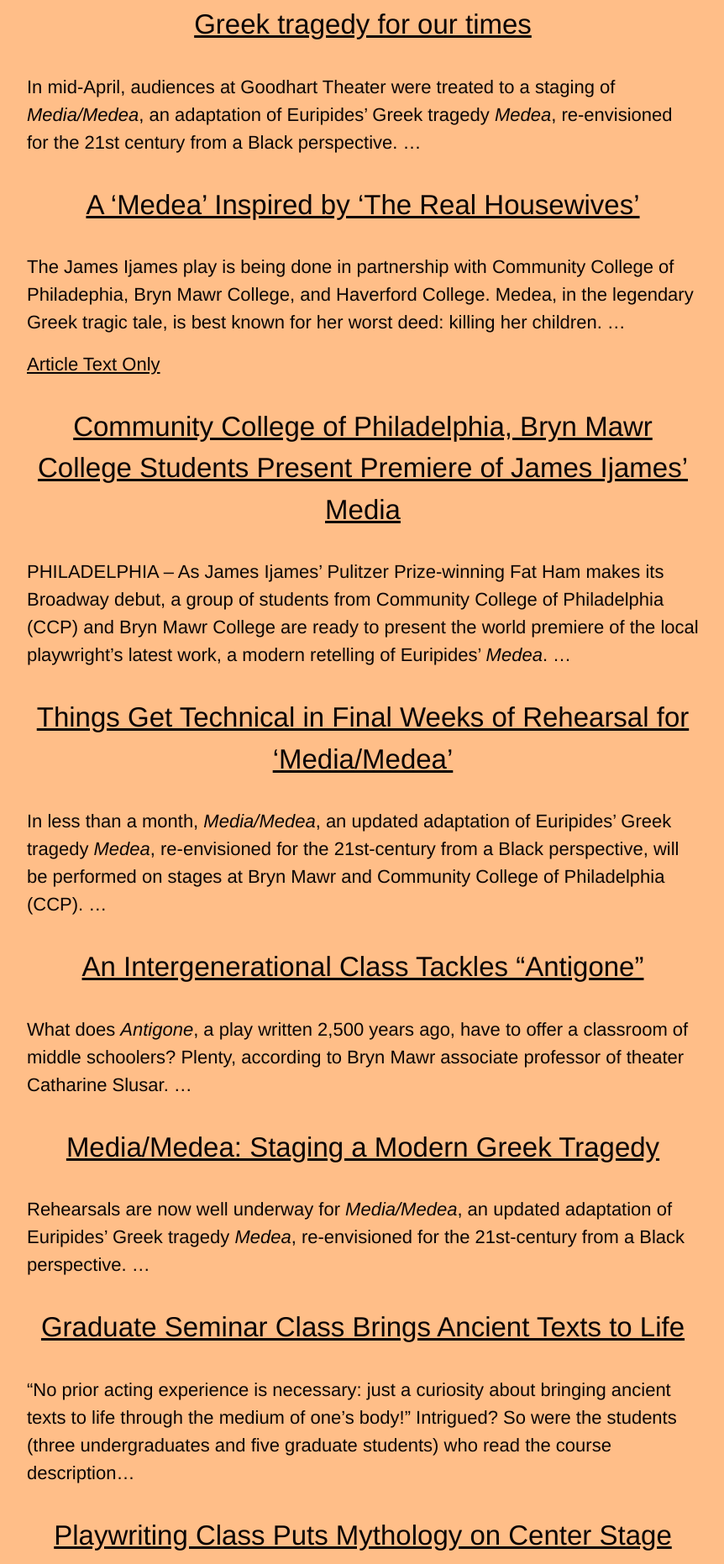
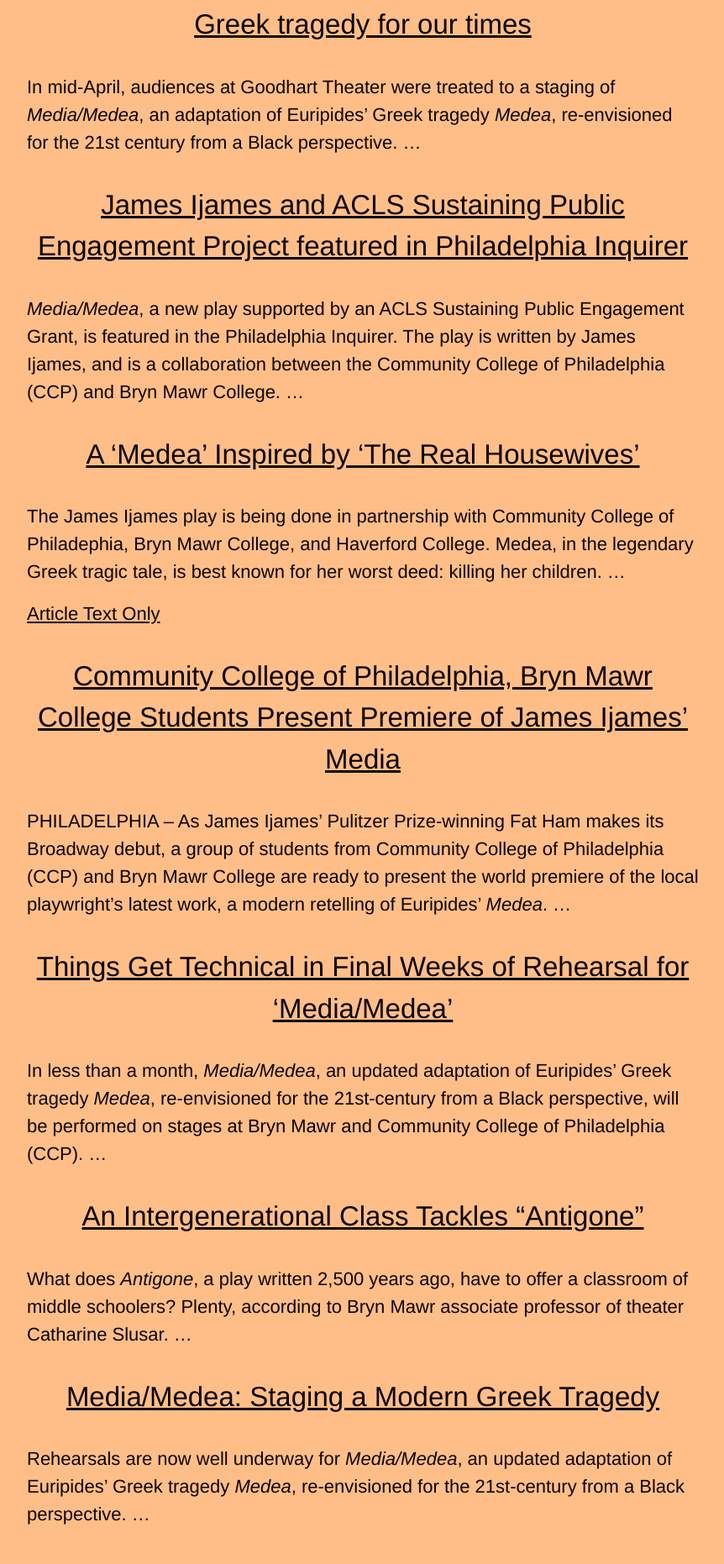
Before and after one commit to digbmc/media-medea, a Jekyll site: the page built from press.md, in a window 1280 px wide. Shown: the part 545-2407 px from the top of the page at 84% size, without its empty margins (208-1070 px from the left). Built offline with Jekyll 4.4.1, drawn with Linux system fonts in a browser that asks for light colours.

Commit message:
Add ACLS Press

```diff
--- a/press.md
+++ b/press.md
@@ -6,6 +6,9 @@
 
 ## ["Medea" Gets a Makeover: How an ambitious, intergenerational collaboration re-envisioned a classic Greek tragedy for our times](https://www.brynmawr.edu/bulletin/medea-gets-makeover)
 In mid-April, audiences at Goodhart Theater were treated to a staging of *Media/Medea*, an adaptation of Euripides’ Greek tragedy *Medea*, re-envisioned for the 21st century from a Black perspective. ...
+
+## [James Ijames and ACLS Sustaining Public Engagement Project featured in Philadelphia Inquirer](https://www.acls.org/news/james-ijames-and-acls-sustaining-public-engagement-project-featured-in-philadelphia-inquirer/)
+*Media/Medea*, a new play supported by an ACLS Sustaining Public Engagement Grant, is featured in the Philadelphia Inquirer. The play is written by James Ijames, and is a collaboration between the Community College of Philadelphia (CCP) and Bryn Mawr College. ...
 
 ## [A 'Medea' Inspired by 'The Real Housewives']({{ site.baseurl }}/assets/Cartagena_InquirerArticle_April21.pdf)
 The James Ijames play is being done in partnership with Community College of Philadephia, Bryn Mawr College, and Haverford College.
```
